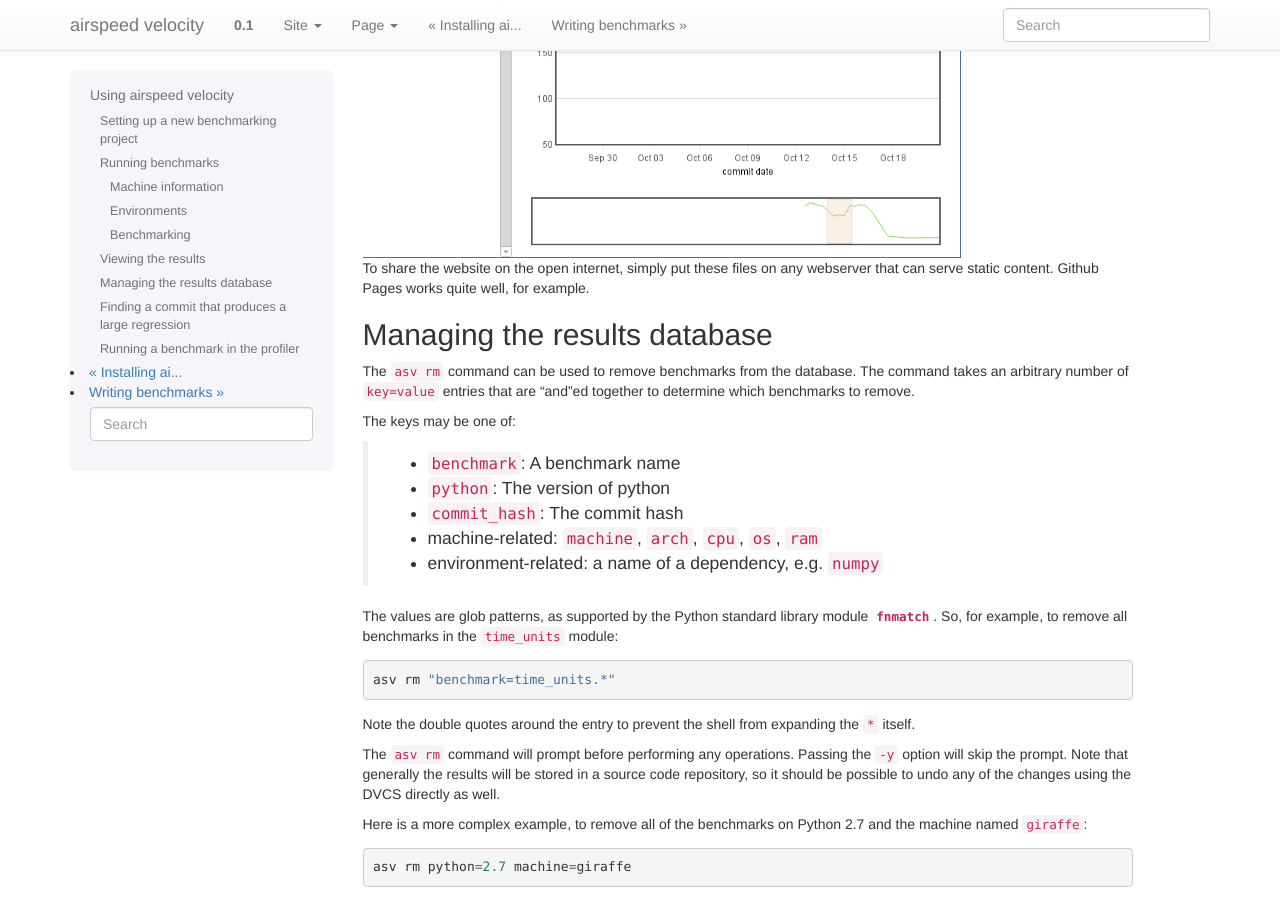
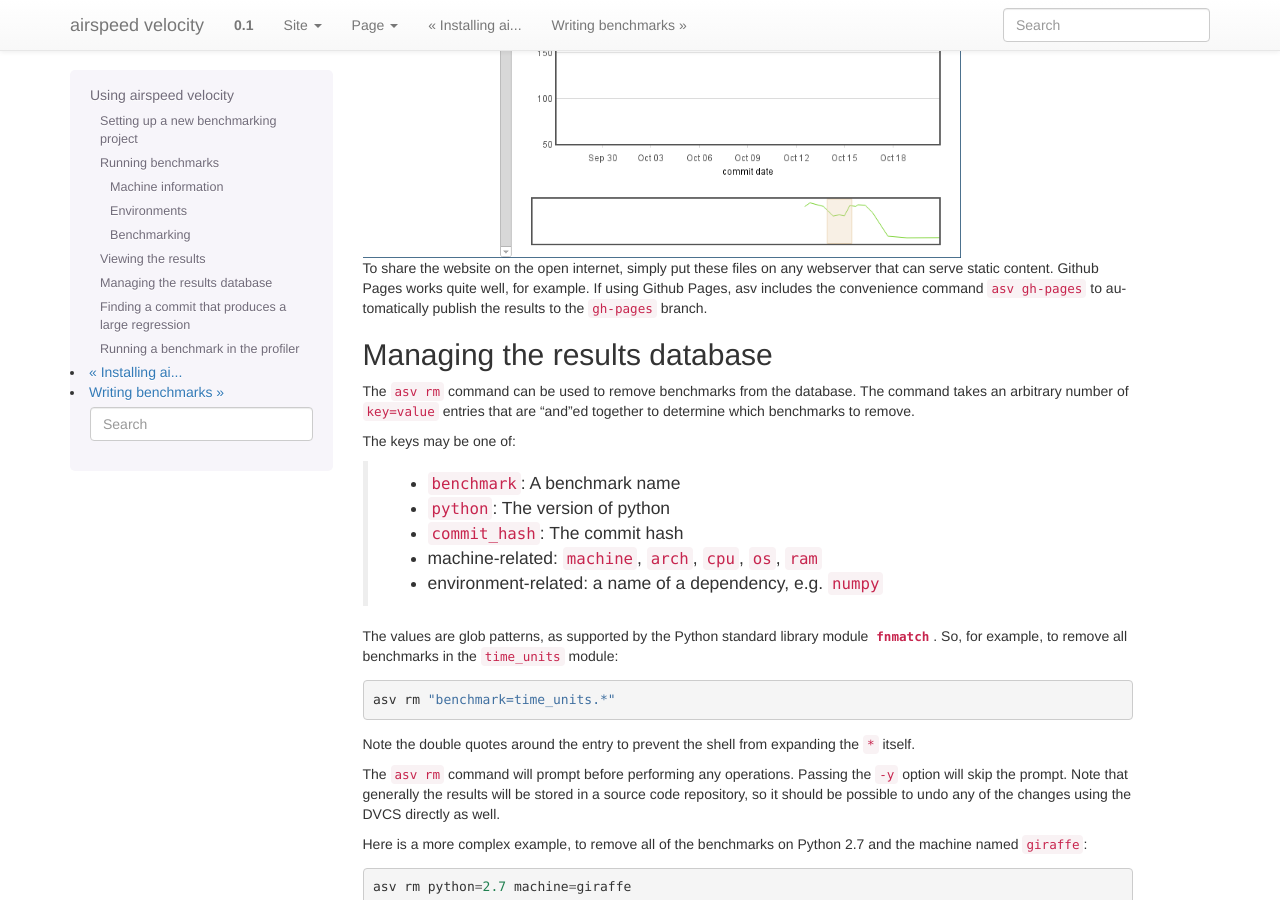
Before and after one commit to airspeed-velocity/asv, a Sphinx documentation site: the page built from docs/source/using.rst, in a window 1280 px wide and 900 px high, scrolled down 4751 px. Built offline with Sphinx 7.4.7, drawn with Linux system fonts in a browser that asks for light colours.

Commit message:
Mention gh-pages command.

```diff
--- a/docs/source/using.rst
+++ b/docs/source/using.rst
@@ -277,7 +277,9 @@ stop serving.
 
 To share the website on the open internet, simply put these files on
 any webserver that can serve static content.  Github Pages works quite
-well, for example.
+well, for example.  If using Github Pages, asv includes the
+convenience command ``asv gh-pages`` to automatically publish the
+results to the ``gh-pages`` branch.
 
 Managing the results database
 -----------------------------
```
